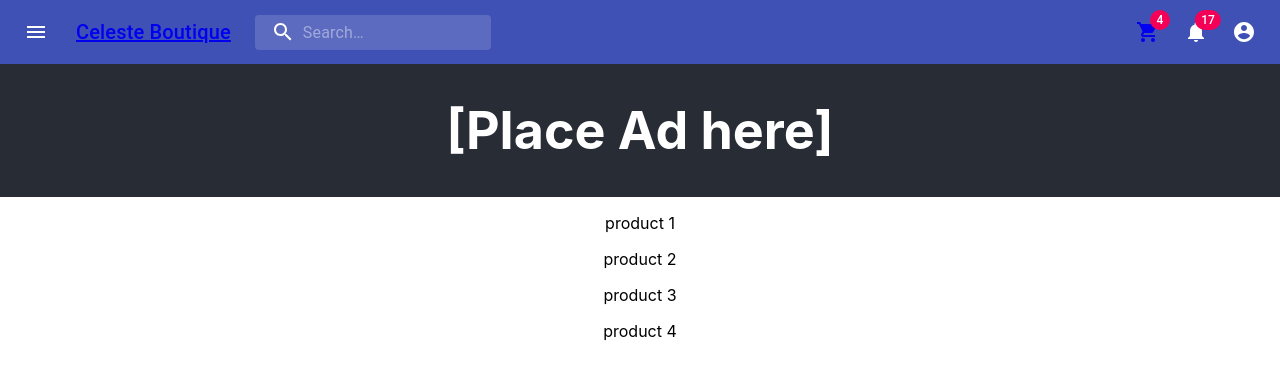
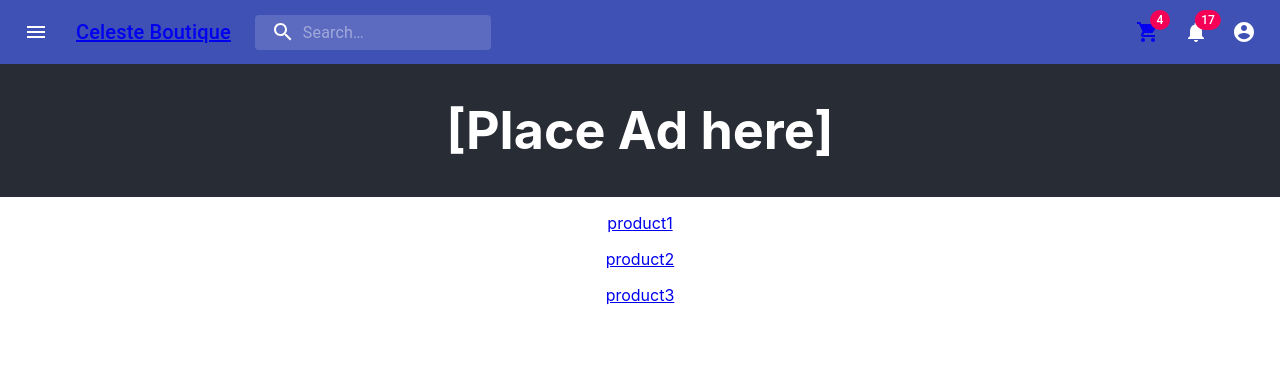
Before and after one commit to PrettyScript/capstone-1, a React (Create React App) app: page /products/apple in a window 1280 px wide. Shown: the top 376 px of the page. Built offline with nearby package versions, Linux system fonts and the light colour scheme.

Commit message:
added dynamic url but routing not working, will come back to it.

```diff
--- a/package.json
+++ b/package.json
@@ -10,6 +10,7 @@
         "@testing-library/user-event": "^7.1.2",
         "react": "^16.13.1",
         "react-dom": "^16.13.1",
+        "react-router": "^5.2.0",
         "react-router-dom": "^5.2.0",
         "react-scripts": "3.4.1"
     },
--- a/src/App.js
+++ b/src/App.js
@@ -1,10 +1,12 @@
-import React from "react";
+import React, { useState } from "react";
 import "./App.css";
 import { BrowserRouter as Router, Route, Switch } from "react-router-dom";
 
 import Navbar from "./components/Navbar";
 import ShoppingCart from "./components/ShoppingCart";
 import Home from "./components/Home";
+import ProductDetails from "./components/ProductDetails";
+import NotFound from "./components/NotFound";
 
 function App() {
     return (
@@ -18,6 +20,12 @@ function App() {
                         component={ShoppingCart}
                     />
                     <Route path="/" component={Home} />
+                    <Route
+                        path="/products/:id"
+                        // component={ProductDetails}
+                        render={() => <ProductDetails />}
+                    />
+                    <Route component={NotFound} />
                 </Switch>
             </div>
         </Router>
--- /dev/null
+++ b/src/Product.css
@@ -0,0 +1,3 @@
+.product {
+    cursor: pointer;
+}
--- a/src/components/Home.js
+++ b/src/components/Home.js
@@ -1,18 +1,15 @@
 import React, { useState } from "react";
 import "../Home.css";
 import Product from "./Product";
+import ProductDetails from "./ProductDetails";
 
 export default function Home() {
     const [products, setproducts] = useState([
-        "product 1",
-        "product 2",
-        "product 3",
-        "product 4"
+        { name: "product1", id: 1 },
+        { name: "product2", id: 2 },
+        { name: "product3", id: 3 }
     ]);
 
-    const handleProductPage = () => {
-        console.log(`Redirect to product's page`);
-    };
     return (
         <div>
             <header className="App-header">
@@ -20,8 +17,8 @@ export default function Home() {
             </header>
             {products.map(product => (
                 <Product
-                    key={product}
-                    productName={product}
+                    key={product.id}
+                    product={product}
                     products={products}
                     setproducts={setproducts}
                 />
--- /dev/null
+++ b/src/components/NotFound.js
@@ -0,0 +1,9 @@
+import React from "react";
+
+export default function NotFound() {
+    return (
+        <div>
+            <h2>Nothing to see here</h2>
+        </div>
+    );
+}
--- a/src/components/Product.js
+++ b/src/components/Product.js
@@ -1,10 +1,35 @@
 import React from "react";
+import "../Product.css";
+import { Link } from "react-router-dom";
+import { Redirect } from "react-router";
+import ProductDetails from "./ProductDetails";
+import NotFound from "./NotFound";
 
 export default function Product(props) {
-    const { products, setproducts, productName } = props;
+    const { products, setproducts, product } = props;
+
+    const handleProductPage = () => {
+        // console.log(`Redirect to product's page`);
+        // return <Redirect to="/key" />;
+    };
+
+    const { match } = props;
+
+    const renderProducts = () => {
+        let productId = parseInt(match.params.id);
+        let foundProduct = products.find(product => product.id === productId);
+        return foundProduct ? (
+            <ProductDetails product={foundProduct} />
+        ) : (
+            <NotFound />
+        );
+    };
+
     return (
         <div>
-            <p>{productName}</p>
+            <Link to={`/products/${product.name}`}>
+                <p className="product">{product.name}</p>
+            </Link>
         </div>
     );
 }
--- /dev/null
+++ b/src/components/ProductDetails.js
@@ -0,0 +1,16 @@
+import React, { useEffect } from "react";
+
+export default function ProductDetails(props) {
+    const { product } = props;
+
+    // useEffect(() => {});
+
+    const { match } = props;
+    const productId = match.params.id;
+
+    return (
+        <div>
+            <h2>Details for: {productId}</h2>
+        </div>
+    );
+}
```
Also changed, not shown: 1 other file (tests, documents, lock files or other folders).
